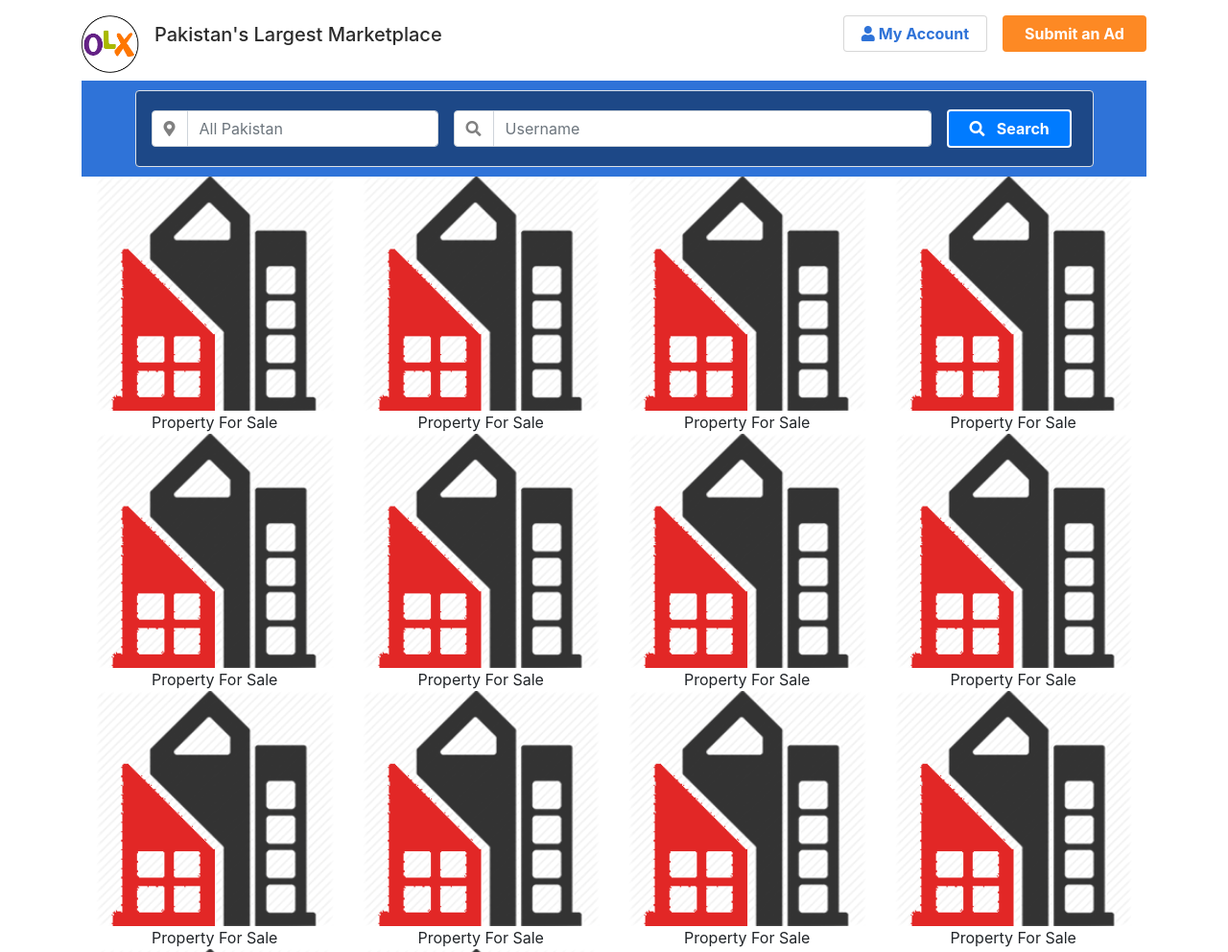
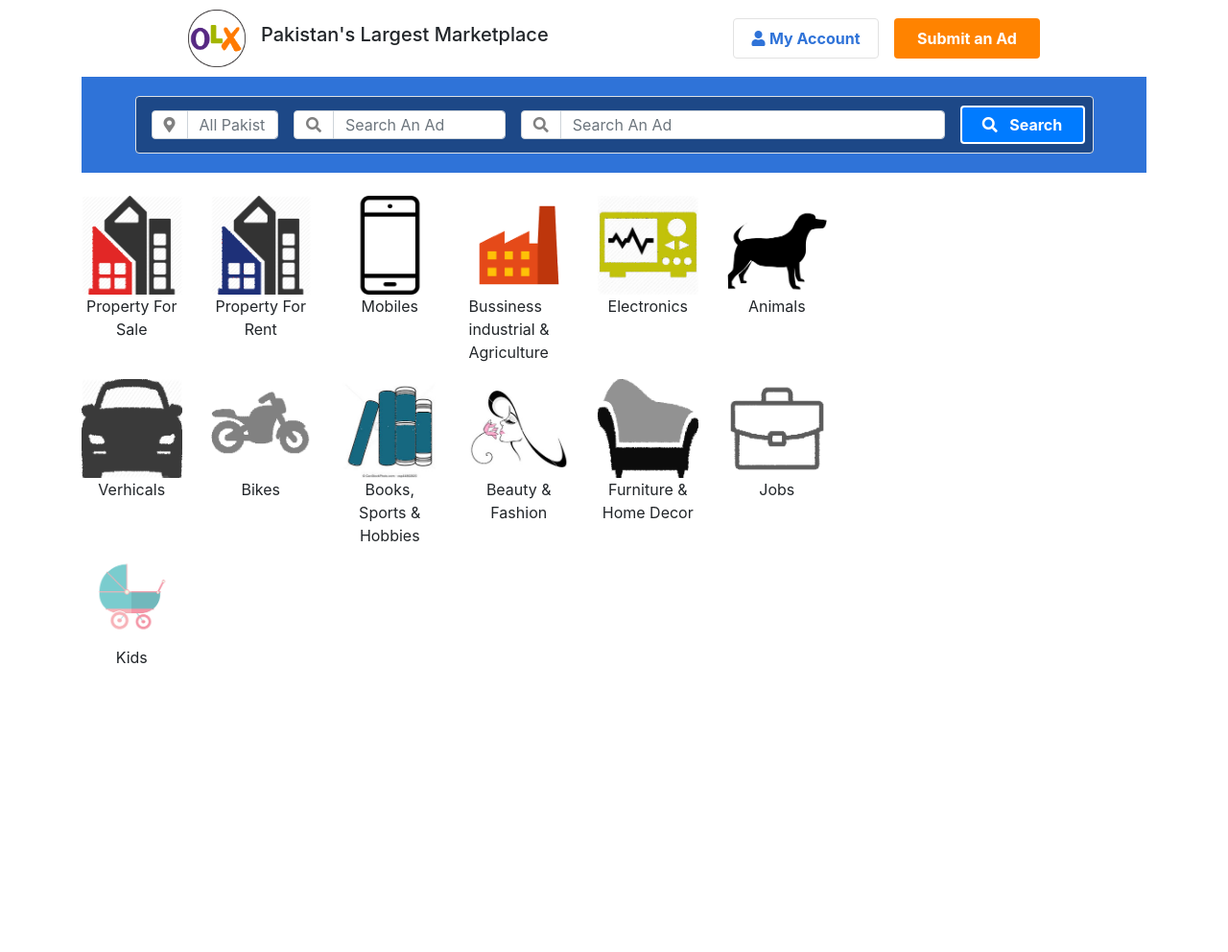
Before and after one commit to samad324/OLX-Pakistan, a plain HTML site: page index.html in a window 1280 px wide. Shown: the top 992 px of the page at 96% size. After the commit the page ends 800 px from the top, so only its background shows below. Drawn offline with Linux system fonts and the light colour scheme.

Commit message:
OLX Pakistan

```diff
--- a/css/mobile.css
+++ b/css/mobile.css
@@ -1,21 +1,56 @@
-/* .text-title{
-    font-size: 9px !important;
+body,html{
+    width: 100%;
+    height: 100%;
 }
-.logo{
-    width: 36px;
-    margin-top: 0px;
-}*/
+mobileDiv{
+    display: none;
+}
 .navBar{
-    height: 50px;
+    background-color: #2965BE;
+    margin: 0;
+    width: 100% !important;
+}
+.container  {
+    width: 100% !important;
+    margin: 0px !important;
+    padding: 0;
+    max-width: 100% !important;
+}
+.icon{
+    margin-left: 16px;
+}
+.btn-orange{
+    margin-right: 16px;
+    width: 130px
+}
+.divSearch{
     width: 100%;
+    background-color: #fff;
+}
+.mobileDiv{
+    display: none;
+}
+@media(max-width:575px){
+    .col-sm-4{
+        width: 33.33% !important;
+    }
+    .btn-orange{
+        width: 100px !important;
+        font-size: 12px;
+    }
+}
+.categories{
+    width: 90% !important;
+    margin: auto;
 }
 
-.toggleDiv{
-    display: inline-block !important;
+.btn-primary{
+    width: 100px !important;
+    font-size: 12px;
 }
-.btnDiv{
-    display: none !important;
+.web-fields{
+    display: none;
 }
-.searchDiv{
-    display: none !important;
+.mobile-fields{
+    width: 65% !important;
 }
--- /dev/null
+++ b/css/style (2).css
@@ -0,0 +1,94 @@
+.navBar{
+    height: 80px;
+    width: 80%;
+    margin: auto;
+}
+.icon{
+    width: 60px;
+}
+.btn-white{
+    background-color: #fff;
+    color: #2F73D8;
+    border: 0.5px solid rgb(226, 226, 226);
+    width: 152px;
+    height: 42px;
+}
+.btn-white:hover{
+    color: #FF8300;
+}
+.text-bold{
+    font-weight: bold;
+}
+.btn-orange{
+    background-color: #FF8300;
+    color: #FFF;
+    width: 152px;
+    height: 42px;
+}
+.btn-orange:hover{
+    opacity: 0.8;
+}
+
+.form{
+    width: 70%;
+    margin: auto;
+}
+.inpDivs{
+    border: 0.5px solid rgb(226, 226, 226);
+    border-radius: 4px;
+    width: 100%;
+    height: 400px;
+}
+.inps{
+    width: 60%;
+}
+.dis{
+    widows: 40%;
+}
+.border{
+    border: 5px sold rgb(226, 226, 226);
+    height: 60%;
+    margin-top: 30px;
+}
+.title{
+    width: 35%;
+}
+.fields{
+    widows: 65%;
+}
+input{
+    width: 260px;
+    height: 30px;
+}
+
+
+@media(max-width:992px){
+    .border{
+        display: none
+    }
+    .title{
+        display: none;
+    }
+    .fields{
+        width: 100%;
+    }
+    input{
+        width: 260px;
+        height: 30px;
+    }
+    .inps{
+        width: 100%;
+    }
+    .dis{
+        display: none;
+    }
+}
+
+.pass{
+    margin-right: 0;
+}
+@media(max-width:1200px) and (min-width:993px){
+    .little{
+        margin-left: 30px;
+    }
+}
--- a/css/web.css
+++ b/css/web.css
@@ -0,0 +1,4 @@
+.categories{
+    width: 70%;
+    float: left;
+}
--- a/index.html
+++ b/index.html
@@ -8,6 +8,7 @@
     <link rel="stylesheet" href="css/bootstrap.min.css">
     <link rel="stylesheet" href="css/style.css">
     <link rel="stylesheet" media="(max-width: 785px)" href="css/mobile.css">
+    <link rel="stylesheet" href="css/style (2).css">
     <link rel="stylesheet" media="(min-width: 786px)" href="css/web.css">
     <link rel="stylesheet" href="https://use.fontawesome.com/releases/v5.1.0/css/all.css" integrity="sha384-lKuwvrZot6UHsBSfcMvOkWwlCMgc0TaWr+30HWe3a4ltaBwTZhyTEggF5tJv8tbt"
         crossorigin="anonymous">
@@ -18,36 +19,37 @@
 
     <div class="container">
 
-        <div class="d-flex d-row d-space-between navBar w-100">
-            <div class="d-flex d-row d-align-center">
-                <div>
-                    <img src="images/logo.png" class="logo mt-2" alt="OLX Pakistan">
+        <div class="d-flex flex-row justify-content-between navBar">
+
+            <div class="d-flex flex-row">
+                <div class="align-self-center">
+                    <img src="images/icon.png" alt="OLX Pakistan - Free Classsified in Pakistan" class="icon">
                 </div>
-                <div class="d-align-center divname mt-4 ml-3">
-                    <h5 class="text-black text-title">Pakistan's Largest Marketplace</h5>
+                <div class="align-self-center ml-3 mobileDiv">
+                    <h5>Pakistan's Largest Marketplace</h5>
                 </div>
             </div>
-            <div class="d-flex d-row btnDiv">
-                <div>
-                    <button class="btn btn-white mt-3 w-150 font-bold">
+            <div class="d-flex flex-row ">
+                <div class="align-self-center mobileDiv">
+                    <button class="btn btn-white">
                         <i class="fa fa-user"></i>
-                        My Account
+                        <span class="text-bold">My Account</span>
                     </button>
                 </div>
-                <div>
-                    <button class="btn btn-orange mt-3 ml-3 w-150 font-bold">Submit an Ad</button>
+                <div class="align-self-center ml-2">
+                    <button class="btn btn-orange ml-2">
+                        <span class="text-bold">Submit an Ad</span>
+                    </button>
                 </div>
             </div>
-            <div class=" d-flex d-align-center mr-3 toggleDiv">
-                <i class=" toggle fa fa-align-justify"></i>
-            </div>
+
         </div>
 
 
         <div class=" h-100 divSearch d-flex d-align-center">
-            <div class="d-flex d-row m-auto w-90 bg-blach-light d-align-center border h-80  ">
+            <div class="d-flex d-row m-auto w-90 bg-blach-light d-align-center border h-80 fieldsDiv ">
 
-                <div class="input-group ml-3 w-30">
+                <div class="web-fields input-group ml-3 w-30">
                     <div class="input-group-prepend">
                         <span class="input-group-text bg-white ico" id="basic-addon1">
                             <i class="fa fa-map-marker-alt"></i>
@@ -55,17 +57,26 @@
                     </div>
                     <input type="text" class="form-control" placeholder="All Pakistan" aria-label="Username" aria-describedby="basic-addon1">
                 </div>
-                <div class="input-group ml-3 w-50">
+                <div class="web-fields input-group ml-3 w-50">
                     <div class="input-group-prepend">
                         <span class="input-group-text bg-white ico" id="basic-addon1">
                             <i class="fa fa-search"></i>
                         </span>
                     </div>
-                    <input type="text" class="form-control" placeholder="Username" aria-label="Username" aria-describedby="basic-addon1">
+                    <input type="text" class="form-control" placeholder="Search An Ad" aria-label="Username" aria-describedby="basic-addon1">
+                </div>
+
+                <div class="input-group mobile-fields ml-3">
+                    <div class="input-group-prepend">
+                        <span class="input-group-text bg-white ico" id="basic-addon1">
+                            <i class="fa fa-search"></i>
+                        </span>
+                    </div>
+                    <input type="text" class="form-control" placeholder="Search An Ad" aria-label="Username" aria-describedby="basic-addon1">
                 </div>
 
                 <div class="ml-3">
-                    <button class="btn btn-primary w-130">
+                    <button class="btn btn-primary w-130 mr-2">
                         <i class="fa fa-search mr-2"></i>
                         <span class="font-bold">Search</span>
                     </button>
@@ -82,65 +93,61 @@
         </div>
 
 
-        <div class="container">
+        <div class="categories mt-4">
 
 
             <div class="row">
-                <div class="col-lg-3 col-md-2 col-sm-6">
+                <div class="col-lg-2 col-md-2 col-sm-4">
                     <img src="images/cat/property.png" class="w-100">
                     <p class="text-center">Property For Sale</p>
                 </div>
-                <div class="col-lg-3 col-md-2 col-sm-6">
-                    <img src="images/cat/property.png" class="w-100">
-                    <p class="text-center">Property For Sale</p>
+                <div class="col-lg-2 col-md-2 col-sm-4">
+                    <img src="images/cat/property2.png" class="w-100">
+                    <p class="text-center">Property For Rent</p>
                 </div>
-                <div class="col-lg-3 col-md-2 col-sm-6">
-                    <img src="images/cat/property.png" class="w-100">
-                    <p class="text-center">Property For Sale</p>
+                <div class="col-lg-2 col-md-2 col-sm-4">
+                    <img src="images/cat/mobile.png" class="w-100">
+                    <p class="text-center">Mobiles</p>
                 </div>
-                <div class="col-lg-3 col-md-2 col-sm-6">
-                    <img src="images/cat/property.png" class="w-100">
-                    <p class="text-center">Property For Sale</p>
+                <div class="col-lg-2 col-md-2 col-sm-4">
+                    <img src="images/cat/industry.png" class="w-100">
+                    <p class="">Bussiness industrial & Agriculture</p>
                 </div>
-                <div class="col-lg-3 col-md-2 col-sm-6">
-                    <img src="images/cat/property.png" class="w-100">
-                    <p class="text-center">Property For Sale</p>
+                <div class="col-lg-2 col-md-2 col-sm-4">
+                    <img src="images/cat/electronic.jpg" class="w-100">
+                    <p class="text-center">Electronics</p>
                 </div>
-                <div class="col-lg-3 col-md-2 col-sm-6">
-                    <img src="images/cat/property.png" class="w-100">
-                    <p class="text-center">Property For Sale</p>
+                <div class="col-lg-2 col-md-2 col-sm-4">
+                    <img src="images/cat/dog.png" class="w-100">
+                    <p class="text-center">Animals</p>
                 </div>
-                <div class="col-lg-3 col-md-2 col-sm-6">
-                    <img src="images/cat/property.png" class="w-100">
-                    <p class="text-center">Property For Sale</p>
+                <div class="col-lg-2 col-md-2 col-sm-4">
+                    <img src="images/cat/car.png" class="w-100">
+                    <p class="text-center">Verhicals</p>
                 </div>
-                <div class="col-lg-3 col-md-2 col-sm-6">
-                    <img src="images/cat/property.png" class="w-100">
-                    <p class="text-center">Property For Sale</p>
+                <div class="col-lg-2 col-md-2 col-sm-4">
+                    <img src="images/cat/bike.png" class="w-100">
+                    <p class="text-center">Bikes</p>
                 </div>
-                <div class="col-lg-3 col-md-2 col-sm-6">
-                    <img src="images/cat/property.png" class="w-100">
-                    <p class="text-center">Property For Sale</p>
+                <div class="col-lg-2 col-md-2 col-sm-4">
+                    <img src="images/cat/book.jpg" class="w-100">
+                    <p class="text-center">Books, Sports & Hobbies</p>
                 </div>
-                <div class="col-lg-3 col-md-2 col-sm-6">
-                    <img src="images/cat/property.png" class="w-100">
-                    <p class="text-center">Property For Sale</p>
+                <div class="col-lg-2 col-md-2 col-sm-4">
+                    <img src="images/cat/beauty.jpg" class="w-100">
+                    <p class="text-center">Beauty & Fashion</p>
                 </div>
-                <div class="col-lg-3 col-md-2 col-sm-6">
-                    <img src="images/cat/property.png" class="w-100">
-                    <p class="text-center">Property For Sale</p>
+                <div class="col-lg-2 col-md-2 col-sm-4">
+                    <img src="images/cat/battery.png" class="w-100">
+                    <p class="text-center">Furniture & Home Decor</p>
                 </div>
-                <div class="col-lg-3 col-md-2 col-sm-6">
-                    <img src="images/cat/property.png" class="w-100">
-                    <p class="text-center">Property For Sale</p>
+                <div class="col-lg-2 col-md-2 col-sm-4">
+                    <img src="images/cat/job.png" class="w-100">
+                    <p class="text-center">Jobs</p>
                 </div>
-                <div class="col-lg-3 col-md-2 col-sm-6">
-                    <img src="images/cat/property.png" class="w-100">
-                    <p class="text-center">Property For Sale</p>
-                </div>
-                <div class="col-lg-3 col-md-2 col-sm-6">
-                    <img src="images/cat/property.png" class="w-100">
-                    <p class="text-center">Property For Sale</p>
+                <div class="col-lg-2 col-md-2 col-sm-4">
+                    <img src="images/cat/kart.png" class="w-100">
+                    <p class="text-center">Kids</p>
                 </div>
 
             </div>
--- a/src/login/css/style.css
+++ b/src/login/css/style.css
@@ -0,0 +1,6 @@
+@media(max-width:785px){
+    .container{
+        width: 80% !important;
+        margin: auto !important;
+    }
+}
```
Also changed, not shown: src/login/login.html (+38 -5 lines), images/icon.png (added).
